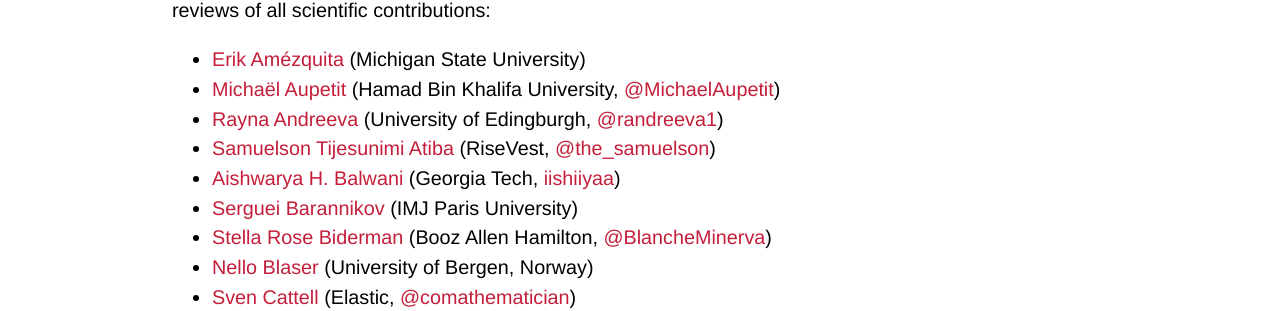
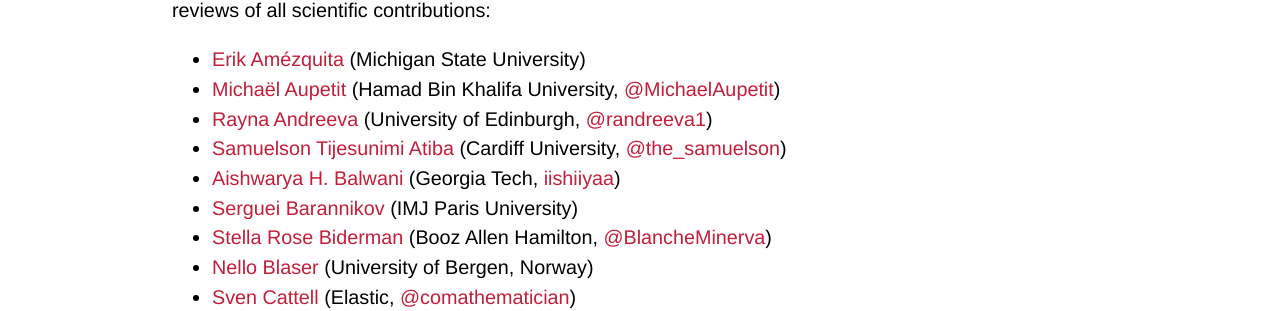
Before and after one commit to tda-in-ml/tda-in-ml.github.io, a Jekyll site: the page built from committee.md, in a window 1280 px wide. Shown: the part 651-962 px from the top of the page. Built offline with Jekyll 4.4.1, drawn with Linux system fonts in a browser that asks for light colours; some web fonts are replaced; our own code applies the rules of GitHub Pages for plain Markdown files.

Commit message:
Updated committee

```diff
--- a/committee.md
+++ b/committee.md
@@ -9,8 +9,8 @@ linchpin in ensuring high-quality reviews of all scientific contributions:
 
 - [Erik Amézquita](https://www.egr.msu.edu/~amezqui3) (Michigan State University)
 - [Michaël Aupetit](https://www.hbku.edu.qa/en/staff/dr-micha%C3%ABl-aupetit) (Hamad Bin Khalifa University, [@MichaelAupetit](https://twitter.com/michaelaupetit))
-- [Rayna Andreeva](http://www.inf.ed.ac.uk/people/students/Rayna_Andreeva.html) (University of Edingburgh, [@randreeva1](https://twitter.com/randreeva1))
-- [Samuelson Tijesunimi Atiba](https://medium.com/@the_samuelson) (RiseVest, [@the_samuelson](https://twitter.com/the_samuelson))
+- [Rayna Andreeva](http://www.inf.ed.ac.uk/people/students/Rayna_Andreeva.html) (University of Edinburgh, [@randreeva1](https://twitter.com/randreeva1))
+- [Samuelson Tijesunimi Atiba](https://linkedin.com/in/samuelson-atiba) (Cardiff University, [@the_samuelson](https://twitter.com/the_samuelson))
 - [Aishwarya H. Balwani](https://aishwaryahb.github.io) (Georgia Tech, [iishiiyaa](https://twitter.com/iishiiyaa))
 - [Serguei Barannikov](https://webusers.imj-prg.fr/serguei.barannikov) (IMJ Paris University)
 - [Stella Rose Biderman](https://www.stellabiderman.com) (Booz Allen Hamilton, [@BlancheMinerva](https://twitter.com/BlancheMinerva))
```
